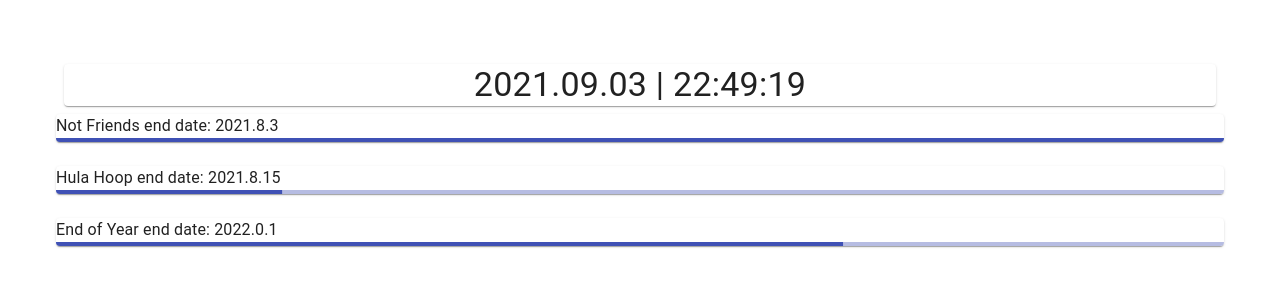
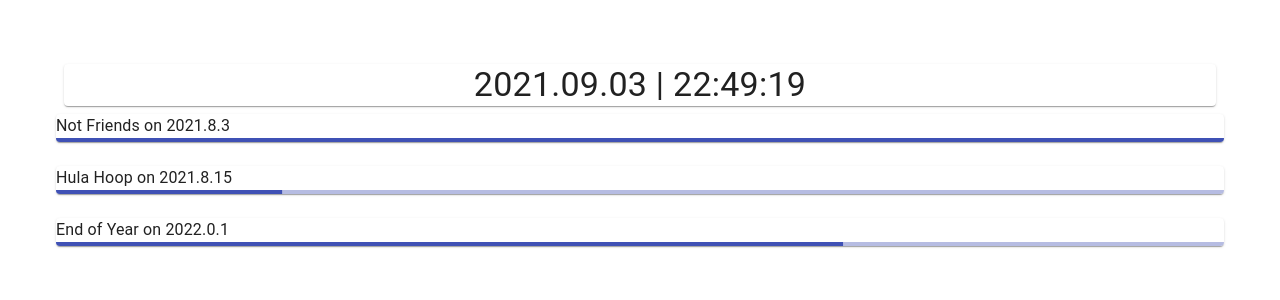
Before and after one commit to adcbotwastaken/countdown, a React (Create React App) app: page / in a window 1280 px wide. Shown: the top 300 px of the page. Built offline with nearby package versions, Linux system fonts and the light colour scheme.

Commit message:
changed the text on the card

```diff
--- a/src/components/CountdownCard.js
+++ b/src/components/CountdownCard.js
@@ -67,7 +67,7 @@ function CountdownCard(props) {
 
     // const timeLeftStr = calculateProgress();
     const dateString = `${endDateObj.getFullYear()}.${endDateObj.getMonth()}.${endDateObj.getDate()}`
-    const cardText = `${name} end date: ${dateString}`;
+    const cardText = `${name} on ${dateString}`;
 
 
 
```
